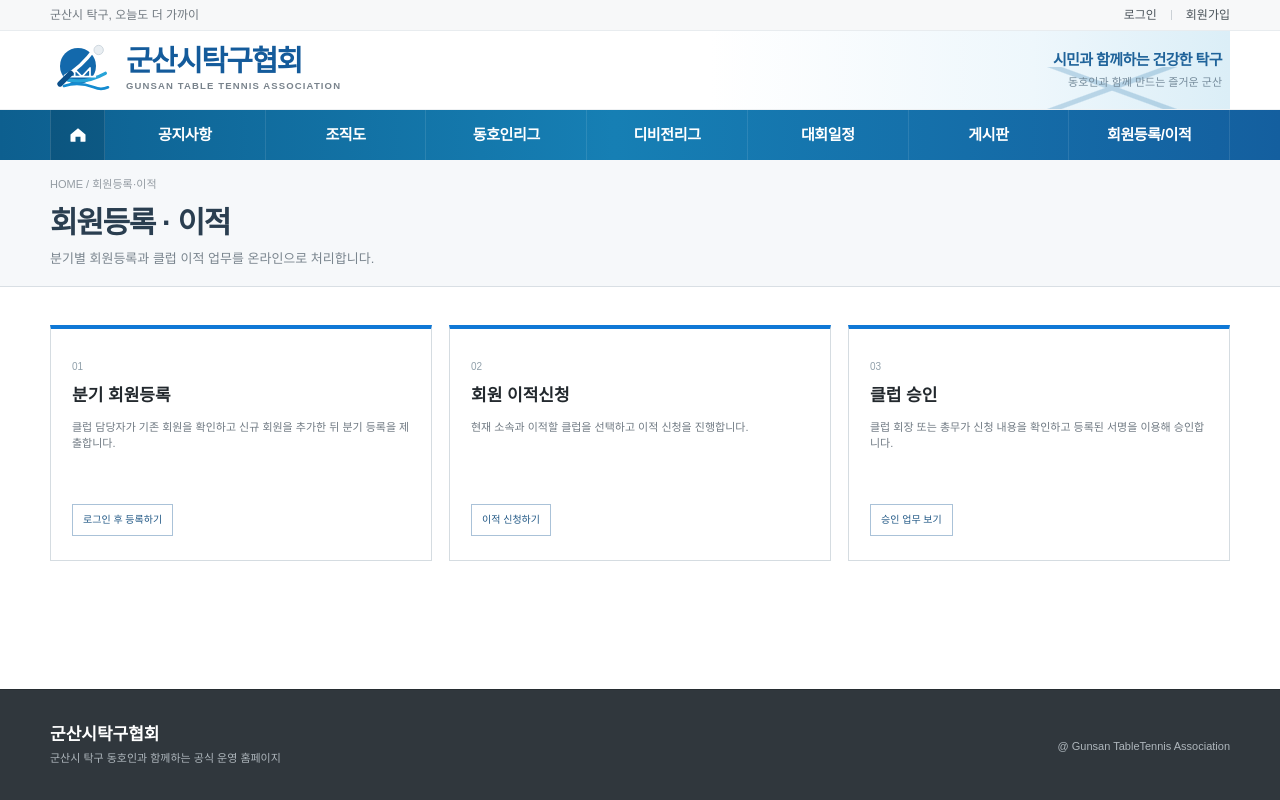
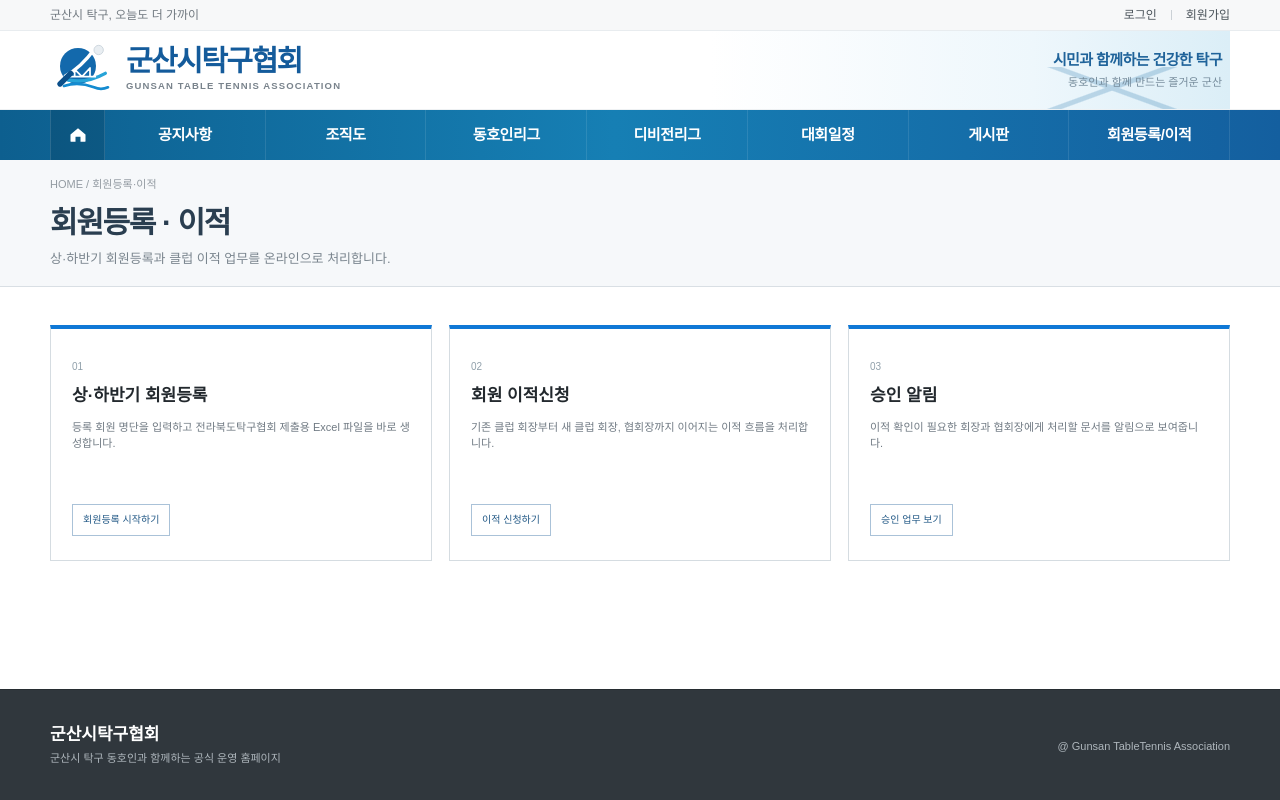
Before and after one commit to Aprasaks/gunsan-table-tennis-association, a Next.js app: page /members in a window 1280 px wide. Built offline with nearby package versions, Linux system fonts and the light colour scheme.

Commit message:
회원등록 검증 화면 진입 연결

```diff
--- a/src/app/members/page.tsx
+++ b/src/app/members/page.tsx
@@ -3,19 +3,19 @@ import Link from 'next/link';
 export default function MembersPage() {
   return (
     <>
-      <section className="subHero"><div className="siteShell subHeroInner"><span className="crumb">HOME / 회원등록·이적</span><h1>회원등록 · 이적</h1><p>분기별 회원등록과 클럽 이적 업무를 온라인으로 처리합니다.</p></div></section>
+      <section className="subHero"><div className="siteShell subHeroInner"><span className="crumb">HOME / 회원등록·이적</span><h1>회원등록 · 이적</h1><p>상·하반기 회원등록과 클럽 이적 업무를 온라인으로 처리합니다.</p></div></section>
       <section className="siteShell pageContent">
         <div className="memberServiceGrid">
           <article className="memberServiceCard">
-            <span>01</span><h2>분기 회원등록</h2><p>클럽 담당자가 기존 회원을 확인하고 신규 회원을 추가한 뒤 분기 등록을 제출합니다.</p>
-            <Link href="/login">로그인 후 등록하기</Link>
+            <span>01</span><h2>상·하반기 회원등록</h2><p>등록 회원 명단을 입력하고 전라북도탁구협회 제출용 Excel 파일을 바로 생성합니다.</p>
+            <Link href="/members/register">회원등록 시작하기</Link>
           </article>
           <article className="memberServiceCard">
-            <span>02</span><h2>회원 이적신청</h2><p>현재 소속과 이적할 클럽을 선택하고 이적 신청을 진행합니다.</p>
+            <span>02</span><h2>회원 이적신청</h2><p>기존 클럽 회장부터 새 클럽 회장, 협회장까지 이어지는 이적 흐름을 처리합니다.</p>
             <Link href="/login">이적 신청하기</Link>
           </article>
           <article className="memberServiceCard">
-            <span>03</span><h2>클럽 승인</h2><p>클럽 회장 또는 총무가 신청 내용을 확인하고 등록된 서명을 이용해 승인합니다.</p>
+            <span>03</span><h2>승인 알림</h2><p>이적 확인이 필요한 회장과 협회장에게 처리할 문서를 알림으로 보여줍니다.</p>
             <Link href="/login">승인 업무 보기</Link>
           </article>
         </div>
```
